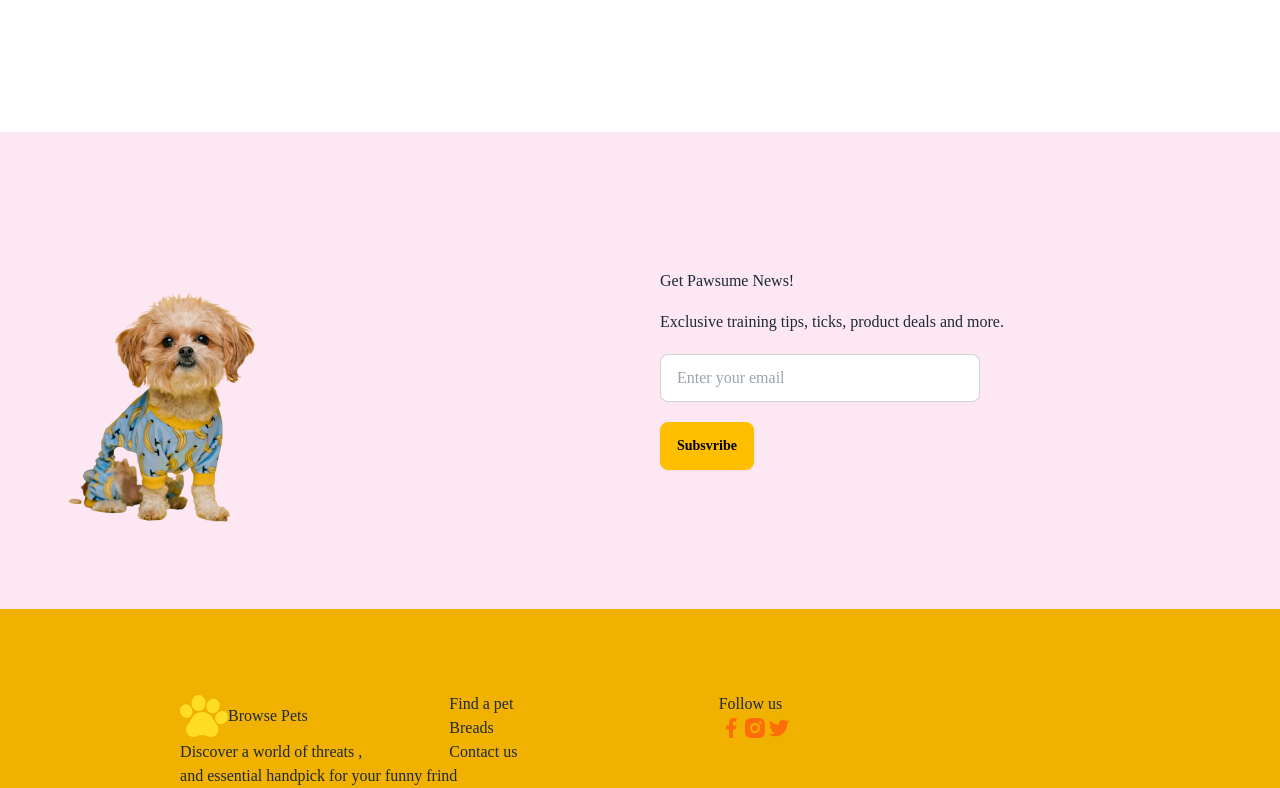
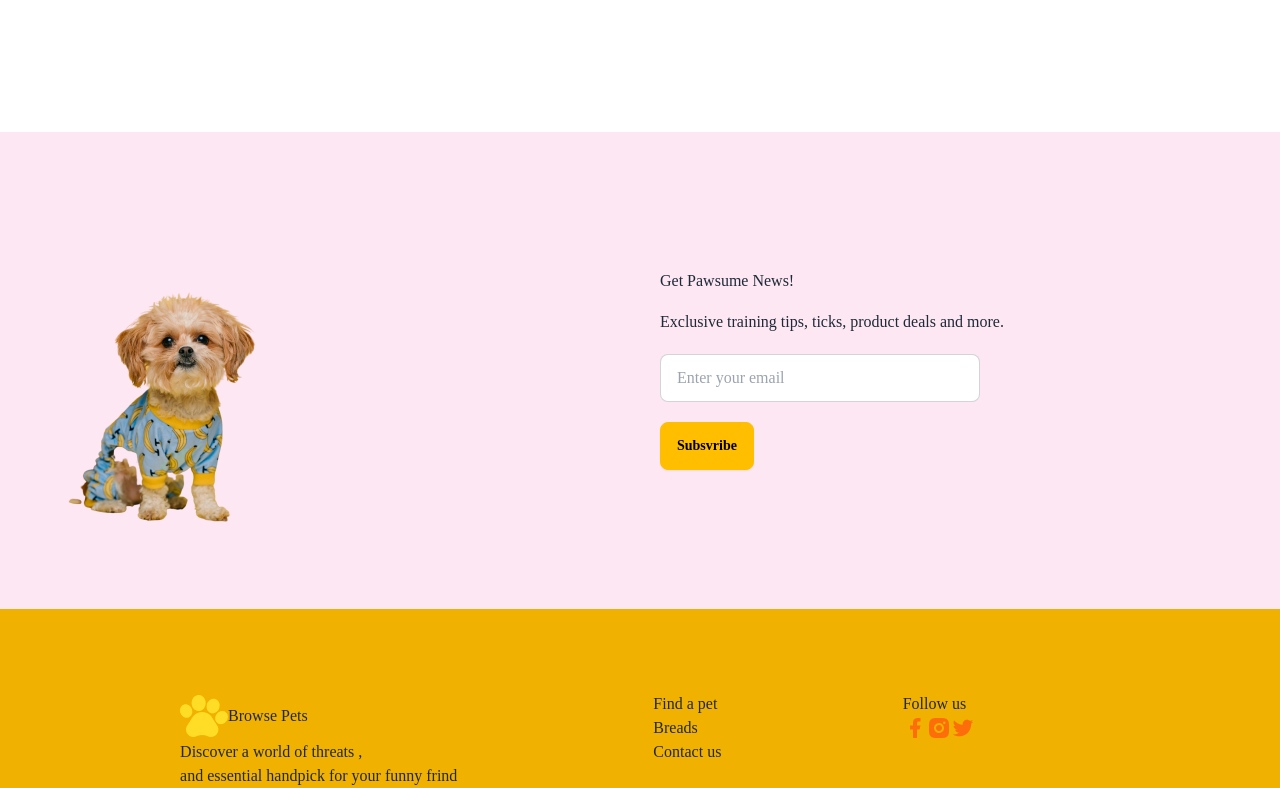
Before and after one commit to mdtahsinislam/Assignment-03-catagory-001, a plain HTML site: page index.html in a window 1280 px wide. Shown: the part 2556-3344 px from the top of the page. Drawn offline with nearby package versions, Linux system fonts and the light colour scheme; a web font is replaced by a local one.

Commit message:
Now change

```diff
--- a/index.html
+++ b/index.html
@@ -527,13 +527,13 @@
              <div><p>Discover a world of threats , <br>and essential handpick for your funny frind</p></div>
            </div>
 
-           <div class="-ml-26 ">
+           <div class="-ml-26 lg:ml-25">
             <div><p>Find a pet</p></div>
             <div>Breads</div>
             <div>Contact us</div>
            </div>
 
-           <div class="-ml-26">
+           <div class="-ml-26 lg:ml-20">
             <div><p>Follow us</p></div>
             <div class="flex"><img src="../Assignment-03-catagory-001/c1-assets/facebook.png" alt=""><img src="../Assignment-03-catagory-001/c1-assets/insta.png" alt=""><img src="../Assignment-03-catagory-001/c1-assets/twitter.png" alt=""></div>
            </div>
```
